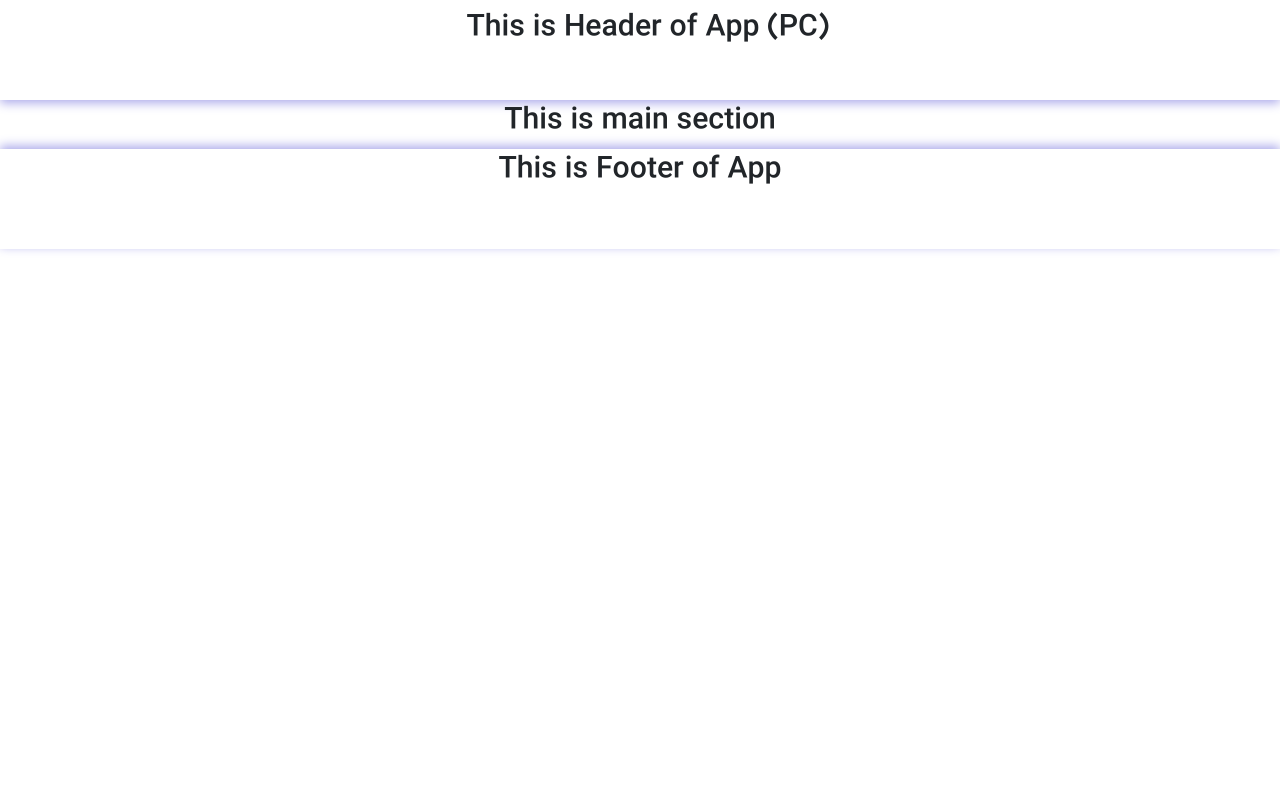
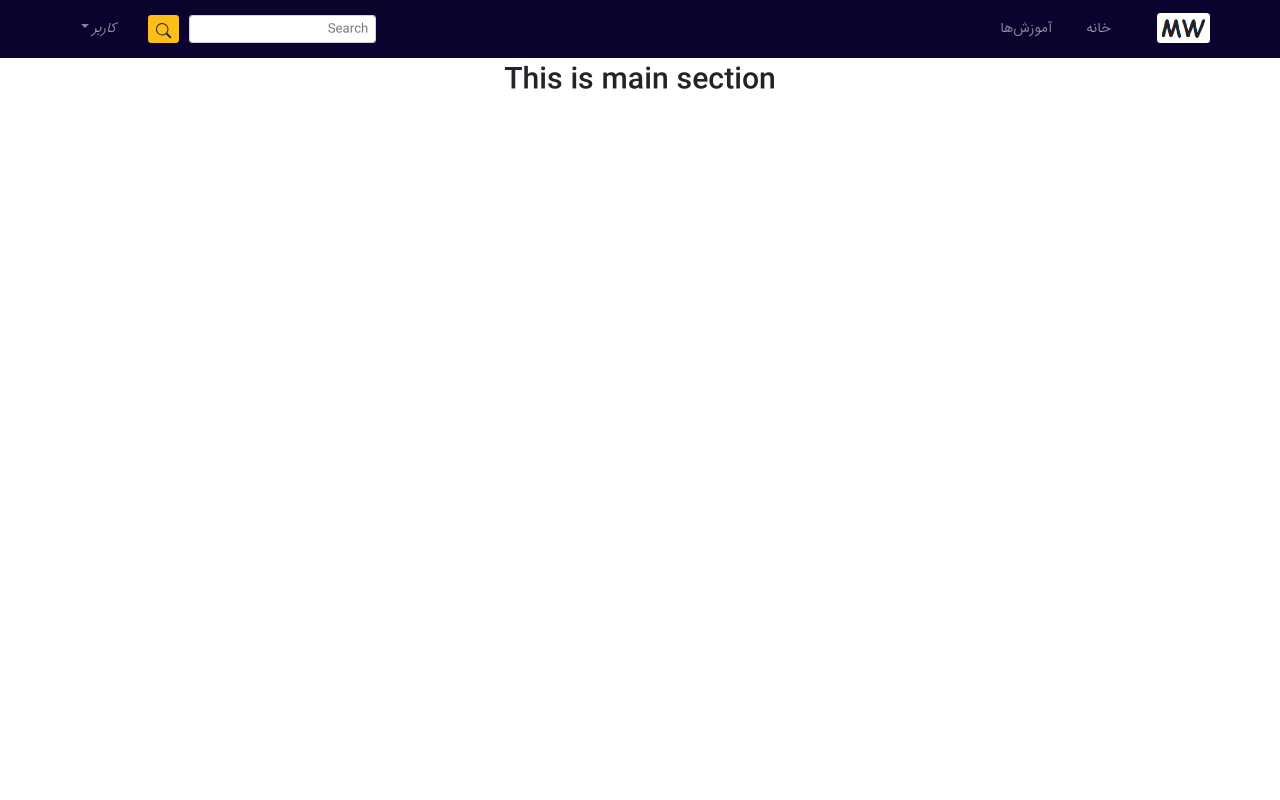
Before and after one commit to mostafa-jamali/nuxt-project, a Nuxt app: page / in a window 1280 px wide. Shown: the top 800 px of the page. Built offline with nearby package versions, Linux system fonts and the light colour scheme.

Commit message:
add header to project

```diff
--- a/assets/styles/component-styles/Header.scss
+++ b/assets/styles/component-styles/Header.scss
@@ -1,5 +1,11 @@
+body {
+  padding-top: 60px; // ~ height of header
+}
+
 .mw-header {
+  top: 0;
   z-index: 1000;
-  height: 100px;
-  box-shadow: 0px 3px 10px #aaa8ea;
+  // height: 57px;
+  width: 100%;
+  box-shadow: 0px 3px 10px $primary;
 }
--- a/components/Layout/MwHeader.vue
+++ b/components/Layout/MwHeader.vue
@@ -1,28 +1,83 @@
 <template>
   <div class="mw-header">
-    <b-navbar toggleable="lg" type="dark">
-      <!--       PC header-->
-      <b-container class="d-none d-lg-flex">
-        <b-row class="w-100">
-          <b-col class="d-flex justify-content-center align-items-center"><h2>This is Header of App (PC)</h2></b-col>
-        </b-row>
+    <b-navbar toggleable="lg" type="dark" variant="primary" fixed="top">
+      <!-- PC header -->
+      <b-container class="d-none d-lg-flex px-0">
+        <b-navbar-brand href="/" class="mr-0">
+          <img src="../../assets/images/MW-logo.PNG" alt="mw-logo" class="header-logo rounded" height="30px" />
+        </b-navbar-brand>
+
+        <b-navbar-nav>
+          <b-nav-item href="/">خانه</b-nav-item>
+          <b-nav-item href="/" class="mr-4">آموزش‌ها</b-nav-item>
+        </b-navbar-nav>
+
+        <!-- Left aligned nav items -->
+        <b-navbar-nav class="mr-auto">
+          <b-nav-form>
+            <b-form-input size="sm" class="ml-sm-2" placeholder="Search"></b-form-input>
+            <b-button size="sm" class="my-2 my-sm-0" type="submit">
+              <b-icon icon="search"></b-icon>
+            </b-button>
+          </b-nav-form>
+
+          <b-nav-item-dropdown left class="mr-5">
+            <!-- Using 'button-content' slot -->
+            <template #button-content>
+              <em>کاربر</em>
+            </template>
+            <b-dropdown-item href="/">پروفایل</b-dropdown-item>
+            <b-dropdown-item href="/">خروج</b-dropdown-item>
+          </b-nav-item-dropdown>
+        </b-navbar-nav>
       </b-container>
 
-      <!--      mobile header -->
-      <b-container class="d-flex d-lg-none">
-        <b-row class="w-100">
-          <b-col class="d-flex justify-content-center align-items-center">
-            <h2>This is Header of App (Mobile)</h2>
-          </b-col>
-        </b-row>
+      <!-- mobile header -->
+      <b-container class="d-flex d-lg-none px-0">
+        <b-navbar-brand href="/" class="mr-0">
+          <img src="../../assets/images/MW-logo.PNG" alt="mw-logo" class="header-logo rounded" height="30px" />
+        </b-navbar-brand>
+
+        <b-navbar-toggle target="navbar-toggle-collapse">
+          <template #default="{ expanded }">
+            <b-icon v-if="expanded" icon="chevron-bar-up"></b-icon>
+            <b-icon v-else icon="chevron-bar-down"></b-icon>
+          </template>
+        </b-navbar-toggle>
+
+        <b-collapse id="navbar-toggle-collapse" is-nav>
+          <b-navbar-nav class="pr-0">
+            <b-nav-item href="/">خانه</b-nav-item>
+            <b-nav-item href="/">آموزش‌ها</b-nav-item>
+          </b-navbar-nav>
+
+          <!-- Left aligned nav items -->
+          <b-navbar-nav class="pr-0">
+            <b-nav-item-dropdown right>
+              <!-- Using 'button-content' slot -->
+              <template #button-content>
+                <em>کاربر</em>
+              </template>
+              <b-dropdown-item href="/">پروفایل</b-dropdown-item>
+              <b-dropdown-item href="/">خروج</b-dropdown-item>
+            </b-nav-item-dropdown>
+            <b-nav-form>
+              <b-form-input size="sm" class="ml-sm-2" placeholder="Search"></b-form-input>
+              <b-button size="sm" class="my-2 my-sm-0" type="submit">
+                <b-icon icon="search"></b-icon>
+              </b-button>
+            </b-nav-form>
+          </b-navbar-nav>
+        </b-collapse>
       </b-container>
     </b-navbar>
+    <!-- </b-navbar> -->
   </div>
 </template>
 
 <script>
 export default {
-  name: 'MwHeader'
+  name: 'MwHeader',
 };
 </script>
 <style lang="scss" src="~/assets/styles/component-styles/Header.scss"></style>
--- a/pages/index.vue
+++ b/pages/index.vue
@@ -13,3 +13,8 @@ export default {
   name: 'IndexPage',
 };
 </script>
+<style lang="scss">
+main {
+  min-height: 1000px;
+}
+</style>
```
Also changed, not shown: assets/images/MW-logo.PNG (added), 1 other file (tests, documents, lock files or other folders).
